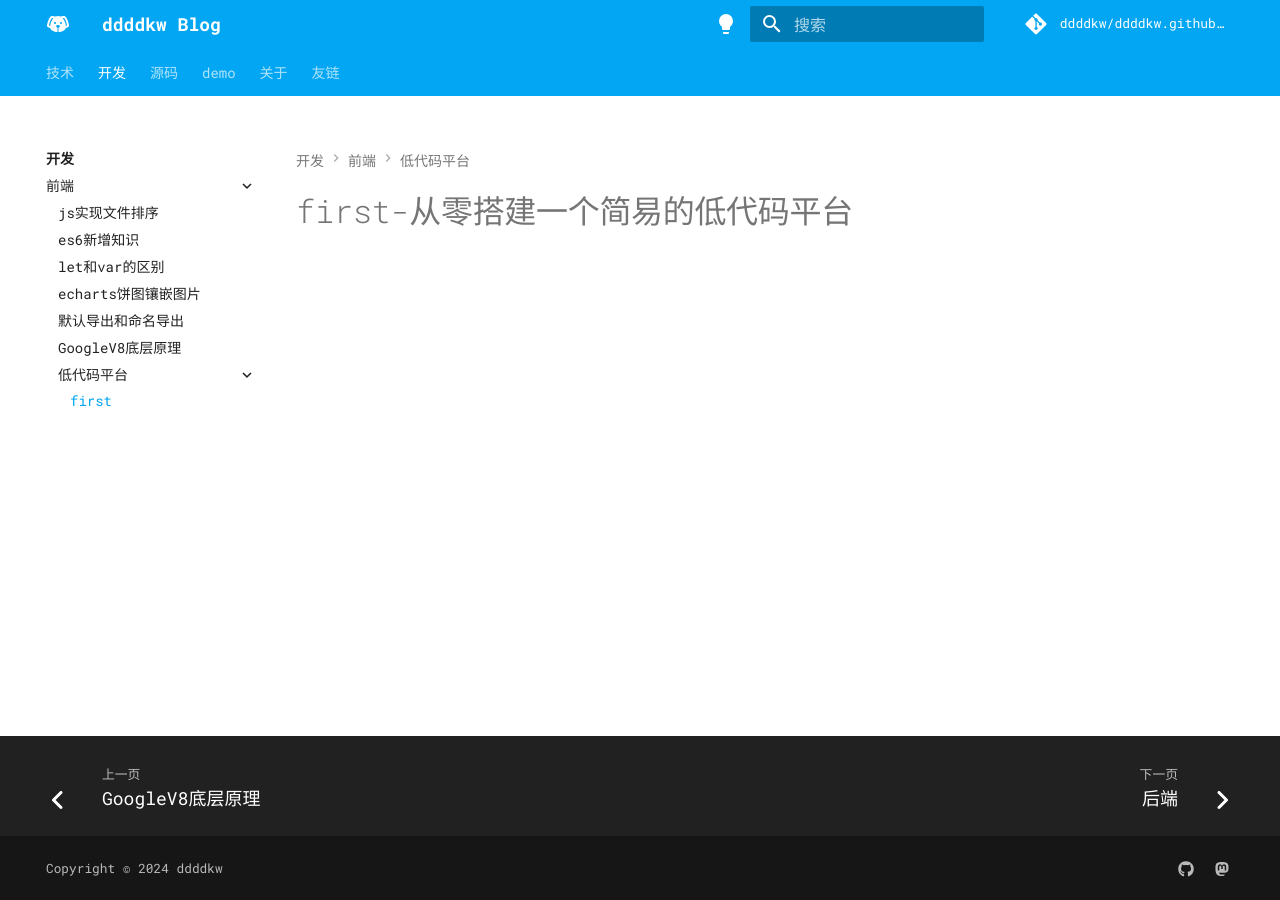
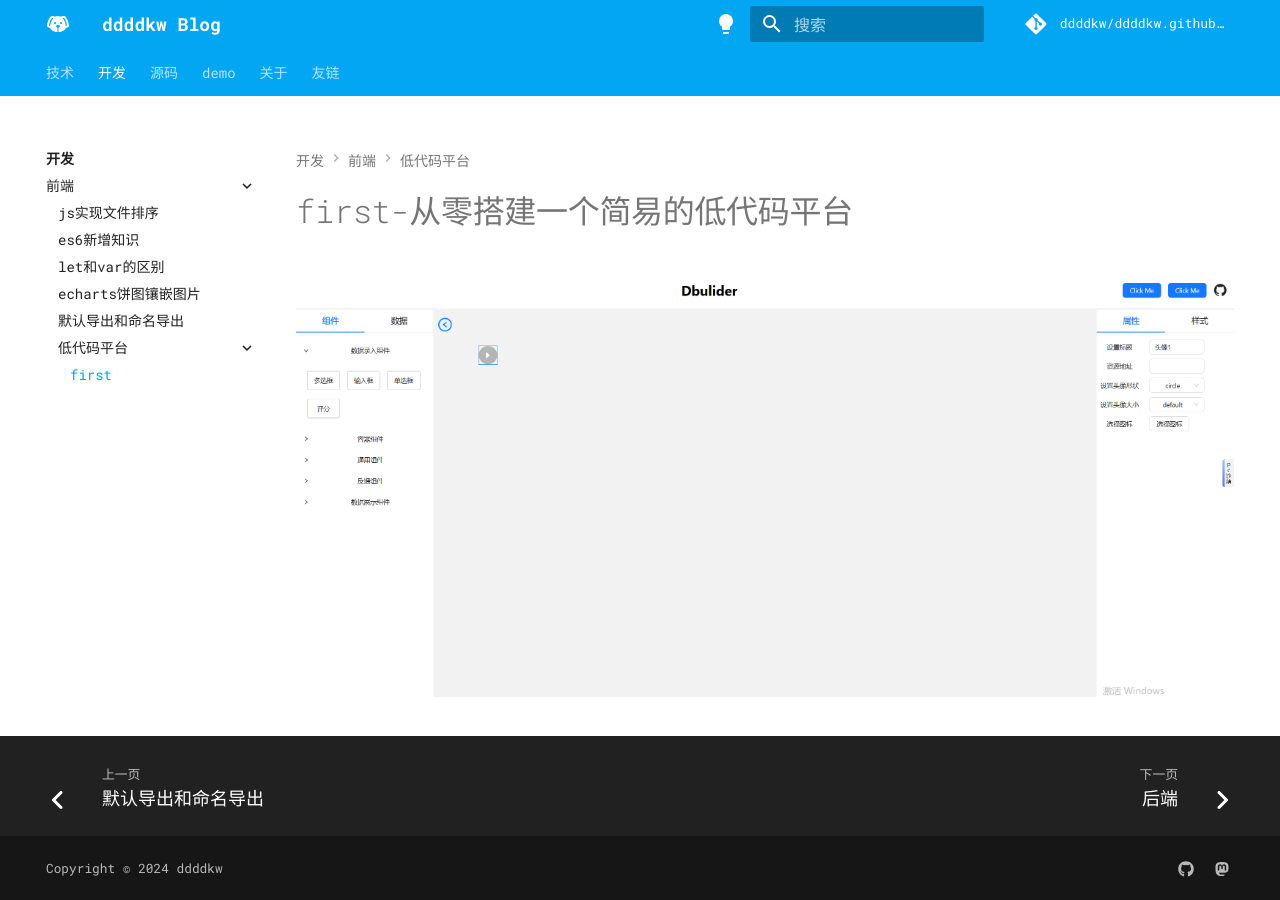
Before and after one commit to ddddkw/ddddkw.github.io, an MkDocs documentation site: the page built from docs/technology/web/lowCode/first.md, in a window 1280 px wide. Built offline with MkDocs 1.6.1 and Material for MkDocs 9.7.7, drawn with Linux system fonts in a browser that asks for light colours; comment, search, counter and statistics services are not loaded.

Commit message:
fix目录

```diff
--- a/docs/technology/web/lowCode/first.md
+++ b/docs/technology/web/lowCode/first.md
@@ -1 +1,4 @@
 # first-从零搭建一个简易的低代码平台
+
+
+![](../../../assets/lowCode/homePage.png)
--- a/mkdocs.yml
+++ b/mkdocs.yml
@@ -12,6 +12,7 @@ nav:
 #    - 主页: index.md
     - mkdocs&图片: homePage/pictures.md
     - 搭建github.Pages: homePage/buildPage.md
+    - GoogleV8底层原理: homePage/GoogleV8底层原理.md
   - 开发:
     - 前端:
        - js实现文件排序: technology/web/js实现文件排序.md
@@ -19,7 +20,6 @@ nav:
        - let和var的区别: technology/web/let和var的区别.md
        - echarts饼图镶嵌图片: technology/web/echartsPie.md
        - 默认导出和命名导出: technology/web/默认导出和命名导出.md
-       - GoogleV8底层原理: technology/web/GoogleV8底层原理.md
        - 低代码平台:
           - first: technology/web/lowCode/first.md
     - 后端: technology/boot/index.md
```
Also changed, not shown: docs/homePage/GoogleV8底层原理.md (added), docs/technology/web/GoogleV8底层原理.md (deleted).
